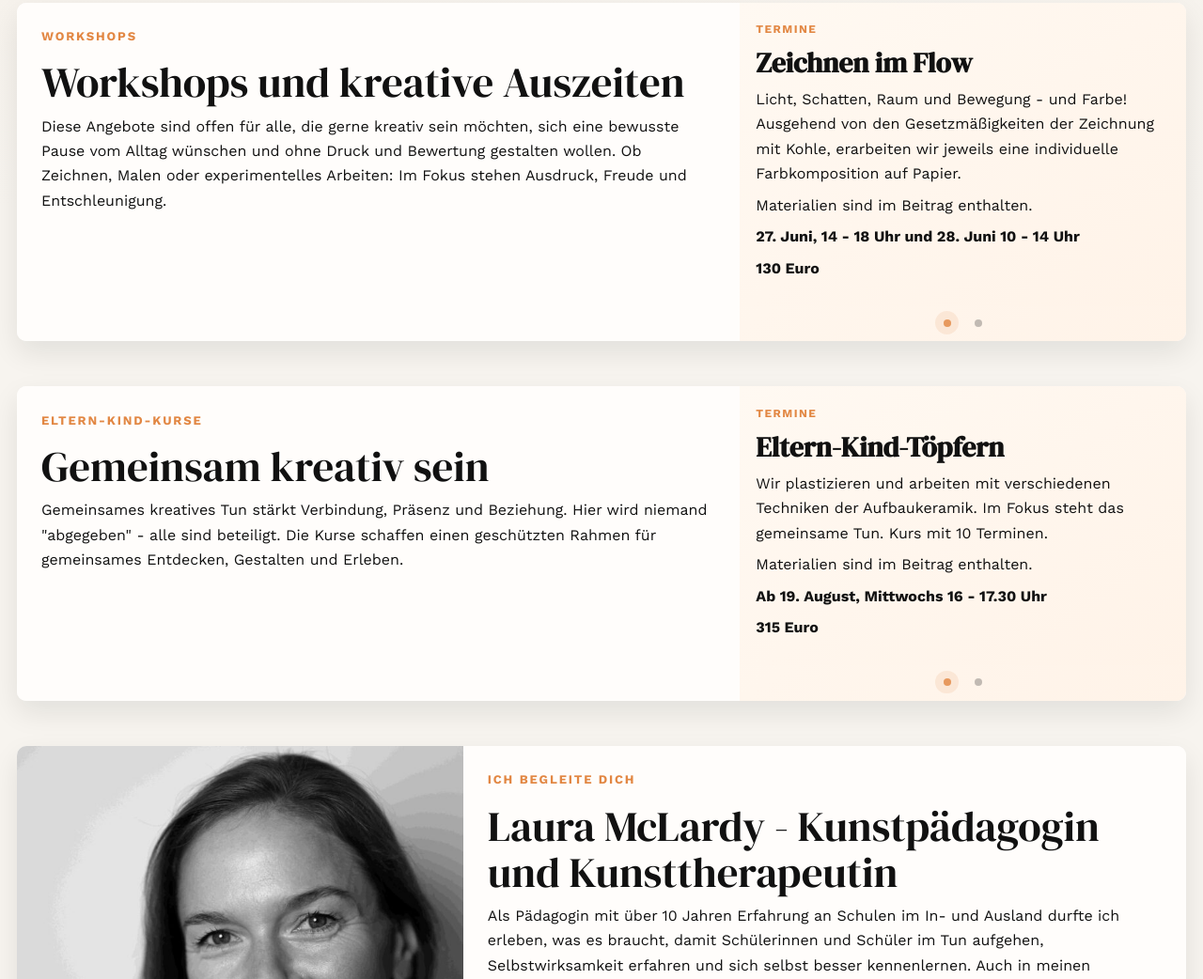
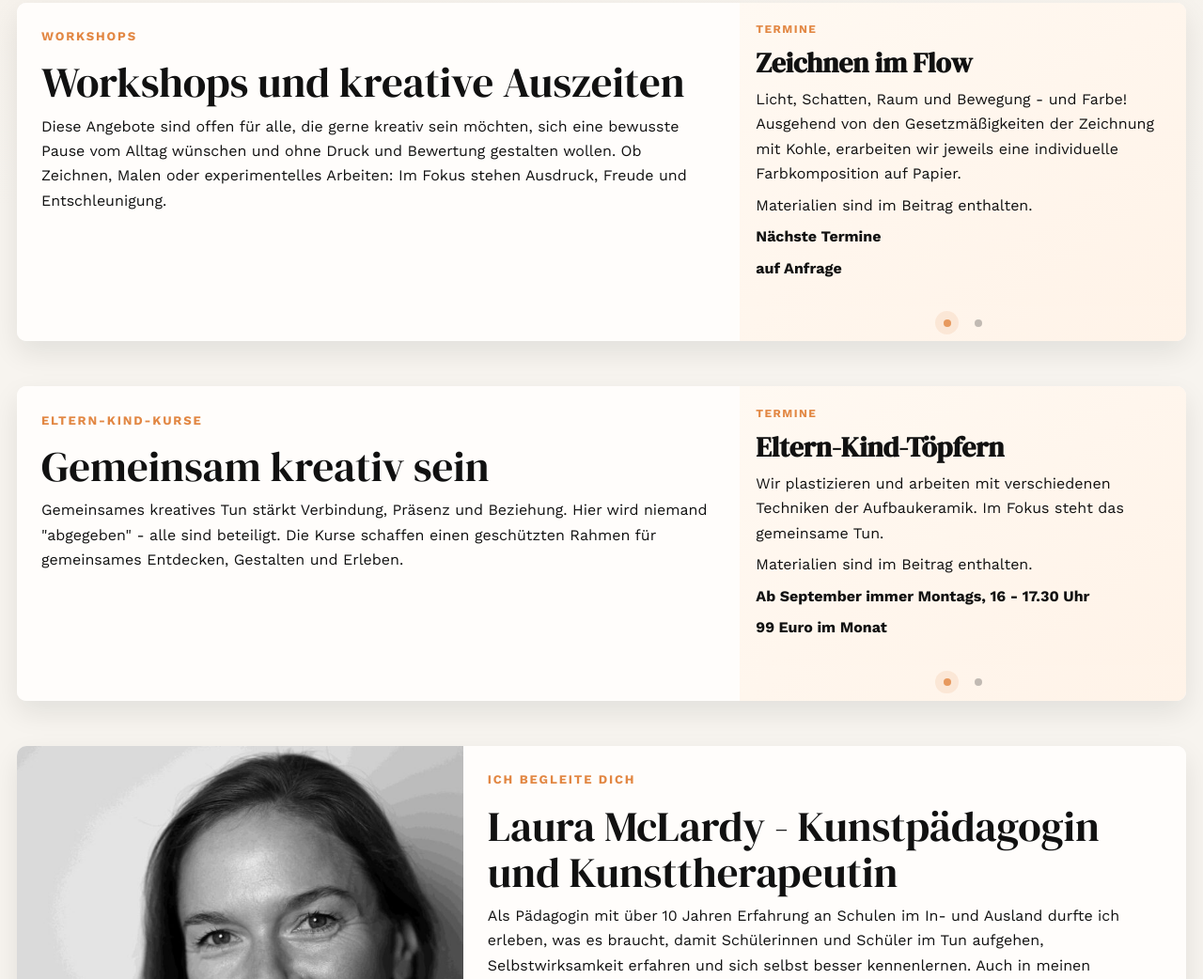
Before and after one commit to medienwerkstatt-weimar/malpause, a plain HTML site: page index.html in a window 1280 px wide. Shown: the part 1493-2535 px from the top of the page at 94% size. Drawn offline with nearby package versions, Linux system fonts and the light colour scheme.

Commit message:
Update index.html

```diff
--- a/index.html
+++ b/index.html
@@ -139,8 +139,8 @@
                 eine individuelle Farbkomposition auf Papier.
               </p>
               <p>Materialien sind im Beitrag enthalten.</p>
-              <p><strong>27. Juni, 14 - 18 Uhr und 28. Juni 10 - 14 Uhr</strong></p>
-              <p><strong>130 Euro</strong></p>
+              <p><strong>Nächste Termine</strong></p>
+              <p><strong>auf Anfrage</strong></p>
             </div>
           </div>
           <div class="offer-carousel__slide offer-carousel__slide--quote">
@@ -182,11 +182,11 @@
               <h3>Eltern-Kind-Töpfern</h3>
               <p>
                 Wir plastizieren und arbeiten mit verschiedenen Techniken der Aufbaukeramik.
-                Im Fokus steht das gemeinsame Tun. Kurs mit 10 Terminen.
+                Im Fokus steht das gemeinsame Tun.
               </p>
               <p>Materialien sind im Beitrag enthalten.</p>
-              <p><strong>Ab 19. August, Mittwochs 16 - 17.30 Uhr</strong></p>
-              <p><strong>315 Euro</strong></p>
+              <p><strong>Ab September immer Montags, 16 - 17.30 Uhr</strong></p>
+              <p><strong>99 Euro im Monat</strong></p>
             </div>
           </div>
           <div class="offer-carousel__slide offer-carousel__slide--quote">
```
